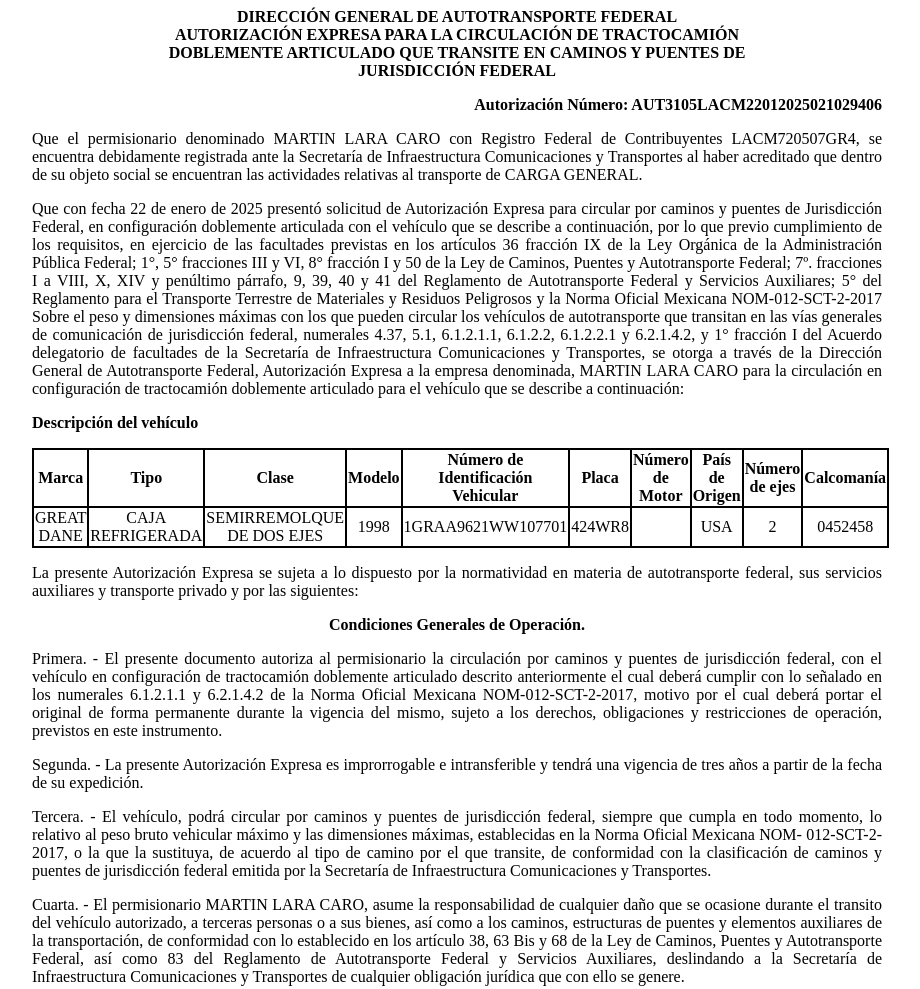
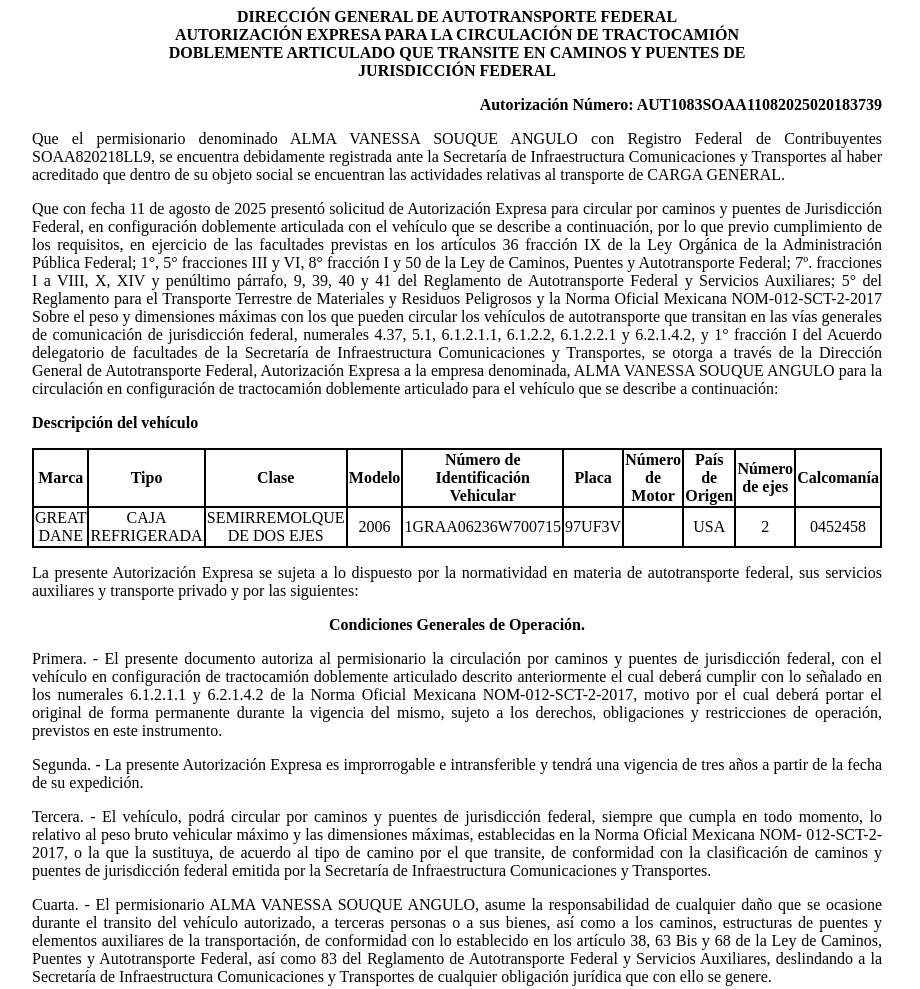
Before and after one commit to app-sct1/ConsultaAutDobleRemolque-folio-0200945, a plain HTML site: page index.html in a window 1280 px wide. Shown: the top 989 px of the page, without its empty margins (183-1103 px from the left). Drawn offline with Linux system fonts and the light colour scheme.

Commit message:
index.html

```diff
--- a/index.html
+++ b/index.html
@@ -75,19 +75,19 @@
 						<p class="sinMargen">DOBLEMENTE ARTICULADO QUE TRANSITE EN CAMINOS Y PUENTES DE</p>
 						<p class="sinMargen">JURISDICCIÓN FEDERAL</p>
 					</div>
-<p class="derechaNegro">Autorización Número: AUT3105LACM22012025021029406</p>
+<p class="derechaNegro">Autorización Número: AUT1083SOAA11082025020183739</p>
 
 					<p class="justificado">Que el permisionario denominado
-						MARTIN LARA CARO con Registro Federal de
-						Contribuyentes LACM720507GR4, se encuentra
+						ALMA VANESSA SOUQUE ANGULO con Registro Federal de
+						Contribuyentes SOAA820218LL9, se encuentra
 						debidamente registrada ante la Secretaría de Infraestructura
 						Comunicaciones y Transportes al haber acreditado que dentro de su
 						objeto social se encuentran las actividades relativas al
 						transporte de CARGA GENERAL.</p>
 
 
-					<p class="justificado">Que con fecha 22 de
-						enero de 2025 presentó
+					<p class="justificado">Que con fecha 11 de
+						agosto de 2025 presentó
 						solicitud de Autorización Expresa para circular por caminos y
 						puentes de Jurisdicción Federal, en configuración doblemente
 						articulada con el vehículo que se describe a continuación, por lo
@@ -107,7 +107,7 @@
 						facultades de la Secretaría de Infraestructura Comunicaciones y
 						Transportes, se otorga a través de la
 						Dirección General de Autotransporte Federal, Autorización Expresa a la
-						empresa denominada, MARTIN LARA CARO para la
+						empresa denominada, ALMA VANESSA SOUQUE ANGULO para la
 						circulación en configuración de tractocamión doblemente articulado
 						para el vehículo que se describe a continuación:</p>
 
@@ -131,9 +131,9 @@
 							<td class="borde">GREAT DANE</td>
 							<td class="borde">CAJA REFRIGERADA</td>
 							<td class="borde">SEMIRREMOLQUE DE DOS EJES</td>
-							<td class="borde">1998</td>
-							<td class="borde">1GRAA9621WW107701</td>
-							<td class="borde">424WR8</td>
+							<td class="borde">2006</td>
+							<td class="borde">1GRAA06236W700715</td>
+							<td class="borde">97UF3V</td>
 							<td class="borde"></td>
 							<td class="borde">USA</td>
 							<td class="borde">2</td>
@@ -175,7 +175,7 @@
 						Secretaría de Infraestructura Comunicaciones y Transportes.</p>
 
 					<p class="justificado">Cuarta. - El permisionario
-						MARTIN LARA CARO, asume la responsabilidad de
+						ALMA VANESSA SOUQUE ANGULO, asume la responsabilidad de
 						cualquier daño que se ocasione durante el transito del vehículo
 						autorizado, a terceras personas o a sus bienes, así como a los
 						caminos, estructuras de puentes y elementos auxiliares de la
```
